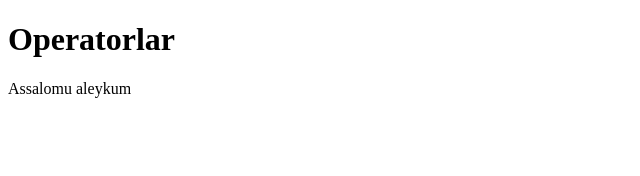
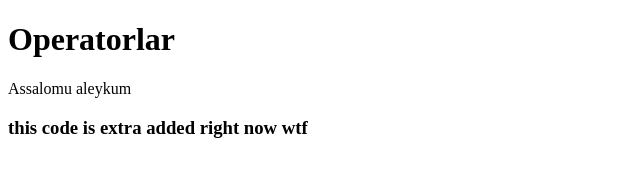
Before and after one commit to IslamBekturdiyev/github-tutorial, a plain HTML site: page index.html in a window 1280 px wide. Shown: the whole page, without its empty margins (0-640 px from the left). Drawn offline with Linux system fonts and the light colour scheme.

Commit message:
change again

```diff
--- a/index.html
+++ b/index.html
@@ -10,6 +10,7 @@
     <h1>Operatorlar</h1>
 
     <p>Assalomu aleykum</p>
+    <h3>this code is extra added right now wtf</h3>
 
     <script src="./main.js"></script>
 
```
